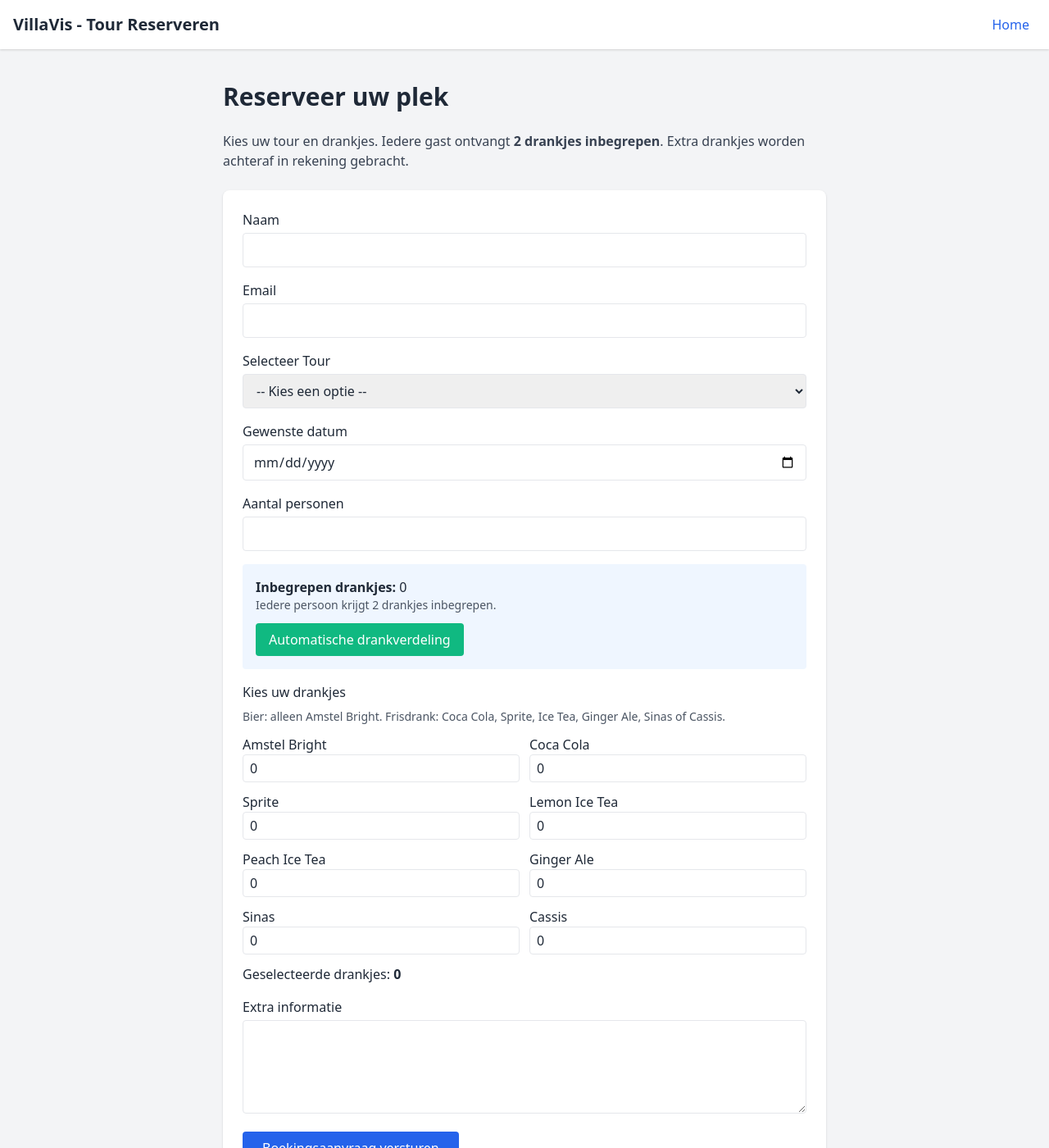
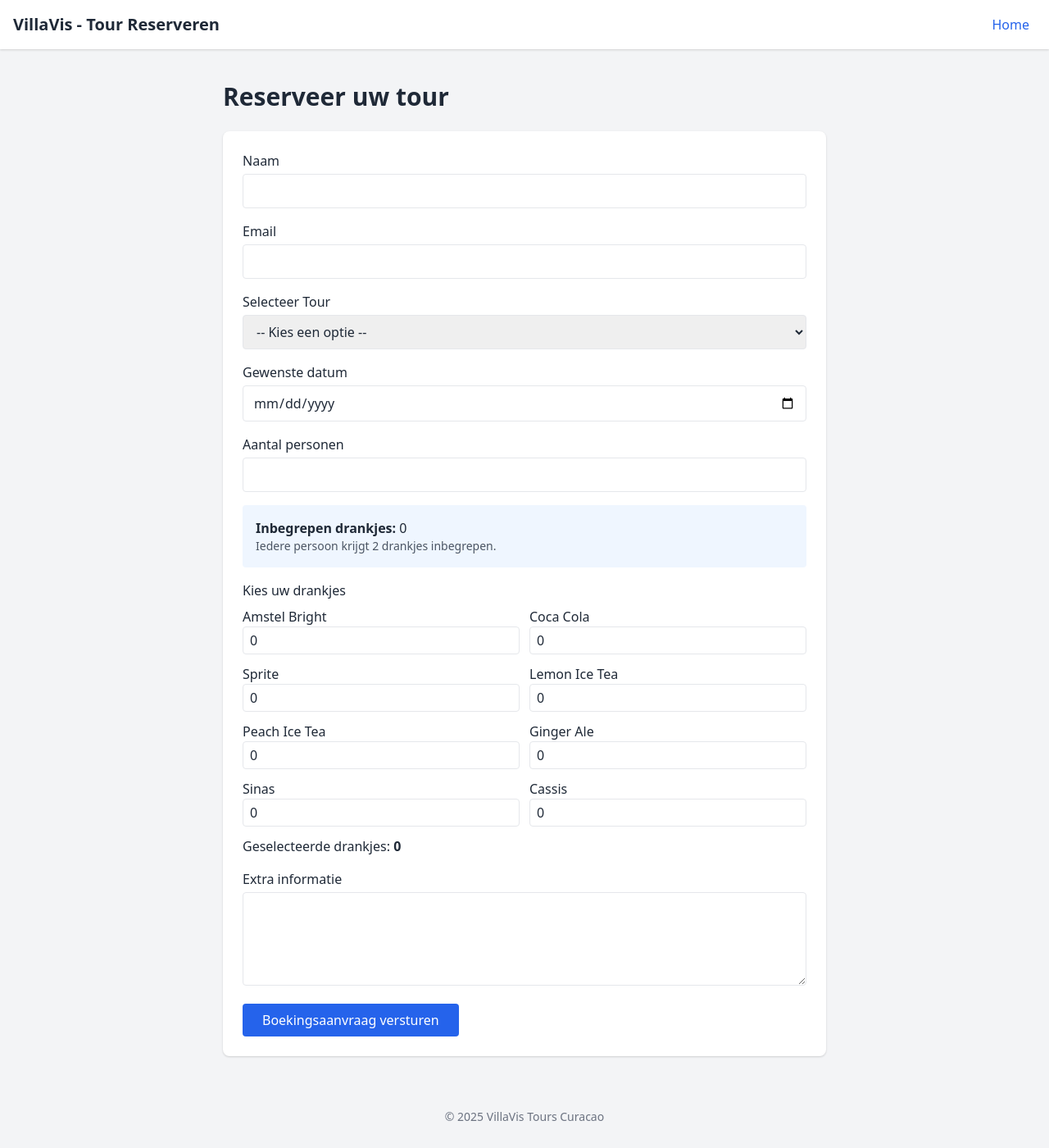
Before and after one commit to tjaracas/villavistours, a Jekyll site: the page booking.html, which Jekyll copies as it is, in a window 1280 px wide and 1400 px high. Shown: the whole window at 82% size. Built offline with Jekyll 4.4.1, drawn with Linux system fonts in a browser that asks for light colours; some of the changed lines change nothing that is shown; some of the changed text lies outside the part shown.

Commit message:
Update booking.html

```diff
--- a/booking.html
+++ b/booking.html
@@ -18,12 +18,9 @@
 
 <main class="max-w-3xl mx-auto py-10 px-4">
 
-<h2 class="text-3xl font-semibold mb-6">Reserveer uw plek</h2>
-
-<p class="mb-6 text-gray-700">
-Kies uw tour en drankjes. Iedere gast ontvangt <strong>2 drankjes inbegrepen</strong>.
-Extra drankjes worden achteraf in rekening gebracht.
-</p>
+<h2 id="tourTitle" class="text-3xl font-semibold mb-6">
+Reserveer uw tour
+</h2>
 
 <form action="https://formspree.io/f/mzdjvpej" method="POST" class="bg-white p-6 rounded-lg shadow space-y-4">
 
@@ -39,13 +36,22 @@
 <input type="email" name="_replyto" required class="mt-1 w-full border rounded px-3 py-2">
 </div>
 
-<!-- Tour -->
-<div>
+<!-- Tour selectie -->
+<div id="tourSelectSection">
 <label class="block font-medium">Selecteer Tour</label>
-<select id="tour" name="tour" required class="mt-1 w-full border rounded px-3 py-2">
+
+<select id="tour" name="tour" class="mt-1 w-full border rounded px-3 py-2">
+
 <option value="">-- Kies een optie --</option>
-<option value="private">Private Tour</option>
-<option value="sightseeing">Sightseeing All-In Tour</option>
+
+<option value="spanishwater">
+Private Boat Charter (zonder drank)
+</option>
+
+<option value="spanishwaterwithfood">
+Sightseeing All-In Tour (met drank)
+</option>
+
 </select>
 </div>
 
@@ -61,31 +67,25 @@
 <input type="number" id="people" name="people" min="1" required class="mt-1 w-full border rounded px-3 py-2">
 </div>
 
-<!-- Inbegrepen drankjes -->
+<!-- DRANK SECTIE -->
+<div id="drinksSection" class="space-y-4">
+
 <div class="bg-blue-50 p-4 rounded">
 
-<p><strong>Inbegrepen drankjes:</strong> <span id="included">0</span></p>
+<p>
+<strong>Inbegrepen drankjes:</strong>
+<span id="included">0</span>
+</p>
 
 <p class="text-sm text-gray-600">
 Iedere persoon krijgt 2 drankjes inbegrepen.
 </p>
 
-<button type="button" id="autoFill"
-class="mt-3 bg-green-500 text-white px-4 py-2 rounded hover:bg-green-600">
-Automatische drankverdeling
-</button>
-
 </div>
 
-<!-- Dranklijst -->
 <div>
 
 <label class="block font-medium mb-2">Kies uw drankjes</label>
-
-<p class="text-sm text-gray-600 mb-3">
-Bier: alleen Amstel Bright.
-Frisdrank: Coca Cola, Sprite, Ice Tea, Ginger Ale, Sinas of Cassis.
-</p>
 
 <div class="grid grid-cols-2 gap-3">
 
@@ -124,12 +124,16 @@
 </div>
 
 <p class="mt-3">
-Geselecteerde drankjes: <strong id="selected">0</strong>
+Geselecteerde drankjes:
+<strong id="selected">0</strong>
 </p>
 
 <p id="warning" class="text-red-600 hidden">
-U heeft meer drankjes geselecteerd dan inbegrepen. Extra drankjes worden achteraf afgerekend.
+U heeft meer drankjes geselecteerd dan inbegrepen.
+Extra drankjes worden achteraf afgerekend.
 </p>
+
+</div>
 
 </div>
 
@@ -148,16 +152,53 @@
 </main>
 
 <footer class="text-center text-gray-500 text-sm py-6">
-© 2025 VillaVis Tours Curacao. Alle rechten voorbehouden.
+© 2025 VillaVis Tours Curacao
 </footer>
 
 <script>
 
+const params = new URLSearchParams(window.location.search);
+const tourParam = params.get('tour');
+
+const drinksSection = document.getElementById("drinksSection");
+const tourSelect = document.getElementById("tour");
+const tourTitle = document.getElementById("tourTitle");
+
+function updateTour(){
+
+let selectedTour = tourSelect.value;
+
+if(selectedTour === "spanishwater"){
+
+drinksSection.style.display = "none";
+tourTitle.innerText = "Private Boat Charter";
+
+}
+
+else if(selectedTour === "spanishwaterwithfood"){
+
+drinksSection.style.display = "block";
+tourTitle.innerText = "Sightseeing All-In Tour";
+
+}
+
+}
+
+if(tourParam){
+
+tourSelect.value = tourParam;
+updateTour();
+
+}
+
+tourSelect.addEventListener("change", updateTour);
+
+
 const people = document.getElementById("people");
+const drinks = document.querySelectorAll(".drink");
 const included = document.getElementById("included");
 const selected = document.getElementById("selected");
 const warning = document.getElementById("warning");
-const drinks = document.querySelectorAll(".drink");
 
 function updateDrinks(){
 
@@ -175,9 +216,13 @@
 selected.textContent = total;
 
 if(total > inc){
+
 warning.classList.remove("hidden");
+
 }else{
+
 warning.classList.add("hidden");
+
 }
 
 }
@@ -188,33 +233,6 @@
 d.addEventListener("input", updateDrinks);
 });
 
-
-document.getElementById("autoFill").addEventListener("click", function(){
-
-let p = parseInt(people.value) || 0;
-let inc = p * 2;
-
-let beer = Math.round(inc * 0.5);
-let soda = inc - beer;
-
-drinks.forEach(d=> d.value = 0);
-
-document.querySelector("[name='amstel']").value = beer;
-document.querySelector("[name='coke']").value = soda;
-
-updateDrinks();
-
-});
-
-
-// URL tour selectie
-const params = new URLSearchParams(window.location.search);
-const tour = params.get('tour');
-
-if (tour){
-document.getElementById('tour').value = tour;
-}
-
 </script>
 
 </body>
```
